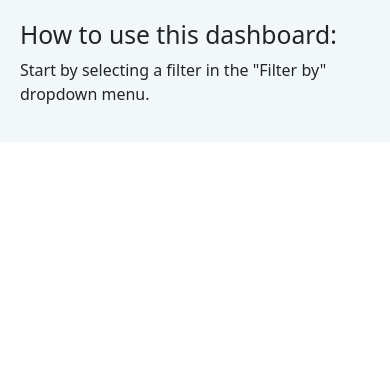
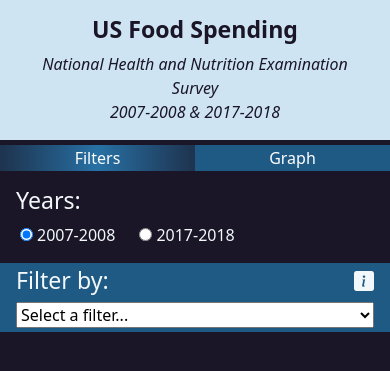
Before and after one commit to javrobs/nhanes_analysis, a Flask app: page / in a window 390 px wide. Shown: the top 371 px of the page. Run offline with Flask 3, Linux system fonts and the light colour scheme; some libraries are stand-ins or nearby versions.

Commit message:
Worked on responsiveness

```diff
--- a/app/static/css/styles.css
+++ b/app/static/css/styles.css
@@ -11,11 +11,13 @@
 
 /* https://coolors.co/543b6b-587ab8-8fb5d1-dee8ef-d93662 */
 :root {
-    --color1: #ADD8DE;
+    /* --color1: #ADD8DE; */
+    --color1:#cee4f3;
     --color2:#D0E5E9;
     --accent: #1A1627;
     --back: #F2F8FA;
-    --text: #00383D;
+    /* --text: #00383D; */
+    --text: #1A1627;
     --highlight: #E5BB3E;
     --icons: #D93662;
   }
@@ -103,6 +105,76 @@ i{
     z-index:5;
 }
 
+#radio-div{
+    column-gap: 1rem;
+}
+
+.mobile-button{
+    height: 100%;
+    width: 100%;
+    background-color: rgb(31, 90, 132);
+    color:white;
+    border: 0;
+    /* border: 1px solid #ADD8DE; */
+    /* box-shadow: 0 0 10px 1px #30AEBA; */
+}
+
+.mobile-button:hover{
+    background: rgb(39,113,165);
+    background: radial-gradient(circle, rgba(39,113,165,1) 29%, rgba(41,125,169,1) 49%, rgba(43,140,175,1) 73%, rgba(45,152,179,1) 84%, rgba(48,174,186,1) 98%);
+    color:white;
+    /* box-shadow: inset 0 0 10px 1px var(--accent); */
+    /* font-weight: bold; */
+}
+
+.mobile-button.active{
+    /* box-shadow: inset 0 0 6px 1px rgba(0,0,0,0.8); */
+    /* background: rgb(39,113,165);
+    background: radial-gradient(circle, rgba(39,113,165,1) 24%, rgba(35,85,126,1) 72%, rgba(30,53,81,1) 98%); */
+    background: rgb(30,53,81);
+    background: linear-gradient(90deg, rgba(30,53,81,1) 2%, rgba(35,85,126,1) 28%, rgba(39,113,165,1) 50%, rgba(35,85,126,1) 72%, rgba(30,53,81,1) 98%);
+    /* font-weight: bold; */
+}
+
+.mobile-button.active:hover{
+    box-shadow: none;
+    background: rgb(39,113,165);
+    background: radial-gradient(circle, rgba(39,113,165,1) 29%, rgba(41,125,169,1) 49%, rgba(43,140,175,1) 73%, rgba(45,152,179,1) 84%, rgba(48,174,186,1) 98%);
+}
+
+#legend{
+    background-color: white;
+    flex-wrap: wrap;
+    font-size: small;
+    column-gap: 1rem;
+}
+
+.color{
+    height: 10px;
+    width: 10px;
+    margin-right: 0.5rem;
+}
+
+#color-1{
+    background-color: #3D2F73;
+}
+
+#color-2{
+    background-color: #2771A5;
+}
+
+#color-3{
+    background-color: #30AEBA;
+}
+
+#color-4{
+    background-color: #D93662;
+}
+
+#color-5{
+    background-color: #E5BB3E;
+}
+
 .ghost{
     position:relative;
     height:0px;
--- a/app/static/js/filters.js
+++ b/app/static/js/filters.js
@@ -89,6 +89,9 @@ function filterOn(data,column,counter){
         let title = document.querySelector(`#title-on-${counter}`);
         title.remove();
         killTree(counter);
+        // let filterToRun = document.querySelector(`#filter-${counter}`);
+        // console.log(filterToRun);
+        // filter(filterToRun);
     };
     // console.log(currentCategory);
     let selectedFilter=document.querySelector(`option[value=${column}]`).innerHTML;
@@ -146,9 +149,17 @@ function filterDeeper(event,column,counter){
     let currentDiv = document.querySelector(`#filter-div-${counter}`)
     if (currentDiv!==null){
         // currentDiv.remove();
+        let valueToKeep = Number(event.target.value);
         killTree(counter-1);
+        let filterToRun = document.querySelector(`#filter-${counter-1}`);
+        // console.log(filterToRun);
+        // filter(filterToRun).then(() => {
+        //     let categoryToRun = document.querySelector(`#category-${counter-1}`);
+        //     categoryToRun.value = valueToKeep;
+        //     console.log("THIS IS THE VALUE TO KEEP:", valueToKeep);
+        // });
     };
-    console.log(event.target.value);
+    // console.log(event.target.value);
     let filterDeeperDiv = document.createElement("div");
     filterDeeperDiv.id = `filter-div-${counter}`;
     filterDeeperDiv.classList.add('px-3');
@@ -211,7 +222,7 @@ function buildingBreadcrumb(filterCount) {
         breadcrumbString += (i==filterCount)? "<b class='last-breadcrumb'>" + filter + "</b>":"<b>" + filter + "</b>";
         if (category!==null&&category.value!=='default'){
             category = category.innerHTML;
-            breadcrumbString += "&nbsp- " + category + '&nbsp <i class="bi bi-arrow-right"></i>&nbsp ';
+            breadcrumbString += "&nbsp- " + category + '&nbsp <i class="bi bi-arrow-right d-flex align-content-center"></i>&nbsp ';
         }
     };
     breadcrumbDiv.innerHTML = breadcrumbString;
--- a/app/static/js/plot.js
+++ b/app/static/js/plot.js
@@ -1,7 +1,10 @@
 var isListening=false;
-const missingValueDiv=document.querySelector("#missingValuesNote")
+const missingValueDiv=document.querySelector("#missingValuesNote");
+const legendDiv=document.querySelector('#legend');
 
 function plot(data,is2007){
+    legendDiv.classList.remove('d-none');
+    legendDiv.classList.add('d-flex');
     let yearRange=(is2007)?"2007-2008":"2017-2018";
     let y=[];
     let groceries=[];
@@ -95,16 +98,22 @@ function plot(data,is2007){
     var layout = {
         barmode: 'stack',
         autosize:true,
-        height:(window.innerHeight-40-breadcrumbDiv.offsetHeight),
-        legend:{
-            orientation:'h'
+        height:(window.innerHeight-40-breadcrumbDiv.offsetHeight-legendDiv.offsetHeight),
+        showlegend:false,
+        automargin:true,
+        margin:{b:60,l:160,t:100,r:30,autoexpand:true},
+        title:`Average Monthly Spending<br>${yearRange}`,
+        xaxis: {
+            fixedrange:true
         },
-        automargin:true,
-        margin:{b:100,l:160,t:100,r:30,autoexpand:true},
-        title:`Average Monthly Spending on food in the US<br>${yearRange}`,
+        yaxis: {
+            fixedrange:true
+        }
     };
 
-    Plotly.newPlot('plot', data, layout);
+    Plotly.newPlot('plot', data, layout, {
+        displayModeBar:false
+    });
     if (isListening===false){
         startListener();
     };
@@ -116,7 +125,7 @@ function startListener(){
     window.addEventListener("resize", ()=>{
     console.log("listening for resize");
     let plotWidth=document.querySelector("#plotContainer").offsetWidth-40;
-    let plotHeight=window.innerHeight-40-breadcrumbDiv.offsetHeight;
+    let plotHeight=window.innerHeight-40-breadcrumbDiv.offsetHeight-legendDiv.offsetHeight;
     Plotly.update('plot',{},{height:plotHeight,width:plotWidth});
     });
 };
--- a/app/templates/index.html
+++ b/app/templates/index.html
@@ -12,20 +12,28 @@
     <body>
         <div class="container-flex">
             <div class="row">
-                <div class="d-none d-md-flex flex-column col-3 px-0" id="sideBar">
+                <div class="col-12 d-flex flex-column col-md-3 px-0" id="sideBar">
                     <div class="row p-3" id="header">
                         <div class="col-12">
                             <h3 id="title">US Food Spending</h3>
                             <p class="m-0" id="pageDescription">National Health and Nutrition Examination Survey<br>2007-2008 & 2017-2018</p>
                         </div>
                     </div>
+                    <div class="d-md-none row">
+                        <div class="col-6 px-0">
+                            <button class="mobile-button active">Filters</button>
+                        </div>
+                        <div class="col-6 px-0">
+                            <button class="mobile-button">Graph</button>
+                        </div>
+                    </div>
                     <div class="d-flex flex-column row py-3 px-0" id="filter">
                         <div class="col-12 px-3">
                             <h3>Years:</h3>
                         </div>
-                        <div class="col-12 text-center mb-3 p-0">
-                            <label for="first-year"><input onchange="filter(this);" type="radio" name="year" id="first-year" class="mx-2 me-1" checked>2007-2008</label>
-                            <label for="second-year"><input onchange="filter(this);" type="radio" name="year" id="second-year" class="mx-2 me-1">2017-2018</label>
+                        <div class="col-12 d-flex mb-3 flex-wrap" id="radio-div">
+                            <label for="first-year"><input onchange="filter(this);" type="radio" name="year" id="first-year" class="ms-2 me-1" checked>2007-2008</label>
+                            <label for="second-year"><input onchange="filter(this);" type="radio" name="year" id="second-year" class="ms-2 me-1">2017-2018</label>
                         </div>
                         <div class="col-12 p-0" id="filter-by">
                             <div class="px-3 py-1" id="filter-div-1">
@@ -45,17 +53,37 @@
                         </div>
                     </div>
                 </div>
-                <div class="col-md-9" id="plotContainer">
+                <div class="col-12 col-md-9" id="plotContainer">
                     <div class="" id="instructions">
                         <h2>How to use this dashboard:</h2>
                         <p>Start by selecting a filter in the "Filter by" dropdown menu.</p>
                     </div>
-                    <div>
-                        <div class="d-flex align-items-center" id="breadcrumb"></div>
-                    </div>
+                    <div class="d-flex align-items-center py-1" id="breadcrumb"></div>
                     <div id="plot"></div>
                     <div class="ghost">
                         <div id="missingValuesNote"></div>
+                    </div>
+                    <div class="d-none px-5 py-2 align-items-center justify-content-between" id="legend">
+                        <div class="d-flex align-items-center">
+                            <div class="color" id="color-1"></div>
+                            <div class="legend-text">Groceries</div>
+                        </div>
+                        <div class="d-flex align-items-center">
+                            <div class="color" id="color-2"></div>
+                            <div class="legend-text">Non-food</div>
+                        </div>
+                        <div class="d-flex align-items-center">
+                            <div class="color" id="color-3"></div>
+                            <div class="legend-text">Other stores</div>
+                        </div>
+                        <div class="d-flex align-items-center">
+                            <div class="color" id="color-4"></div>
+                            <div class="legend-text">Eating out</div>
+                        </div>
+                        <div class="d-flex align-items-center">
+                            <div class="color" id="color-5"></div>
+                            <div class="legend-text">Delivery/Take-out</div>
+                        </div>
                     </div>
                     <div id="error-message" class="d-none py-2"><b>No data</b></div>
                 </div>
```
